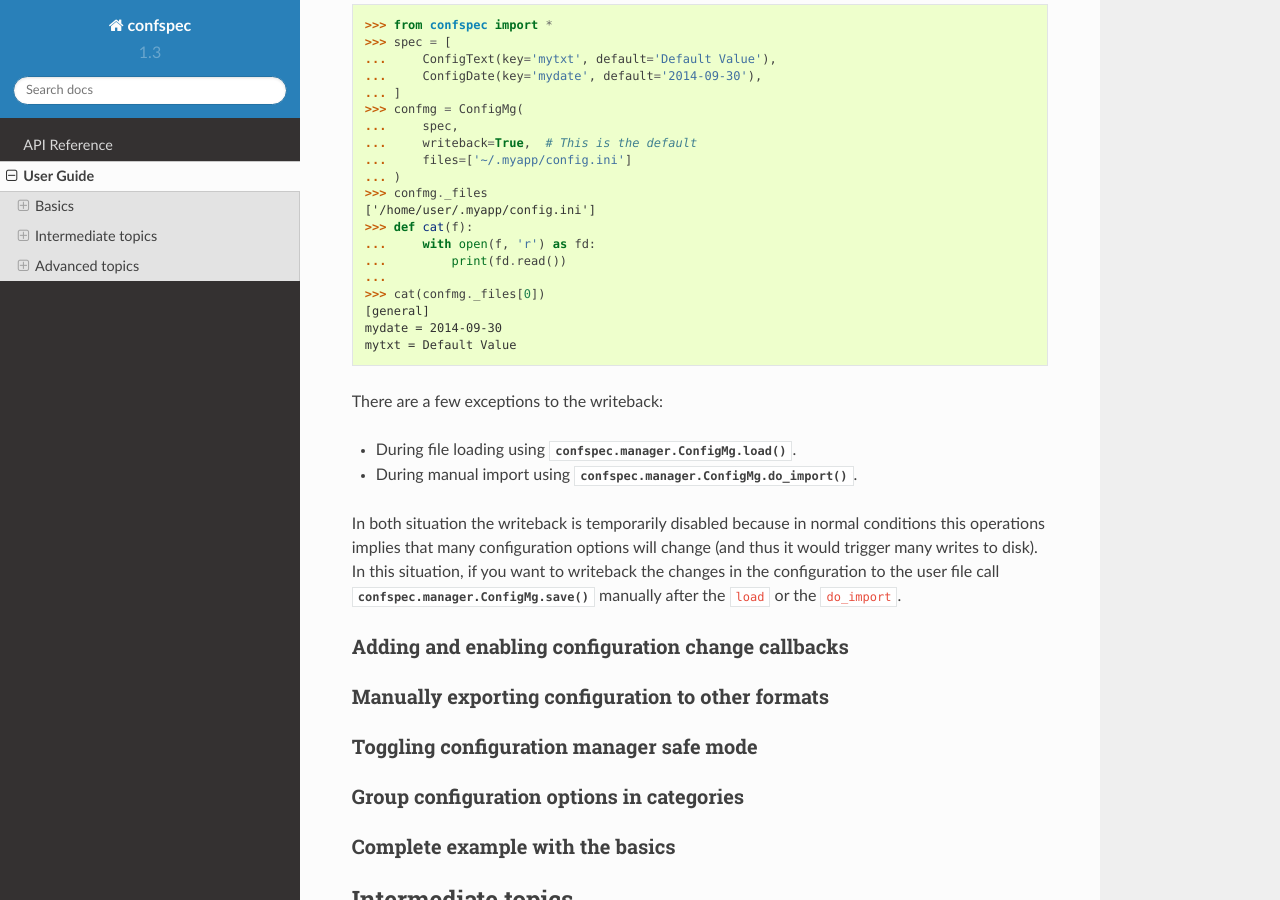
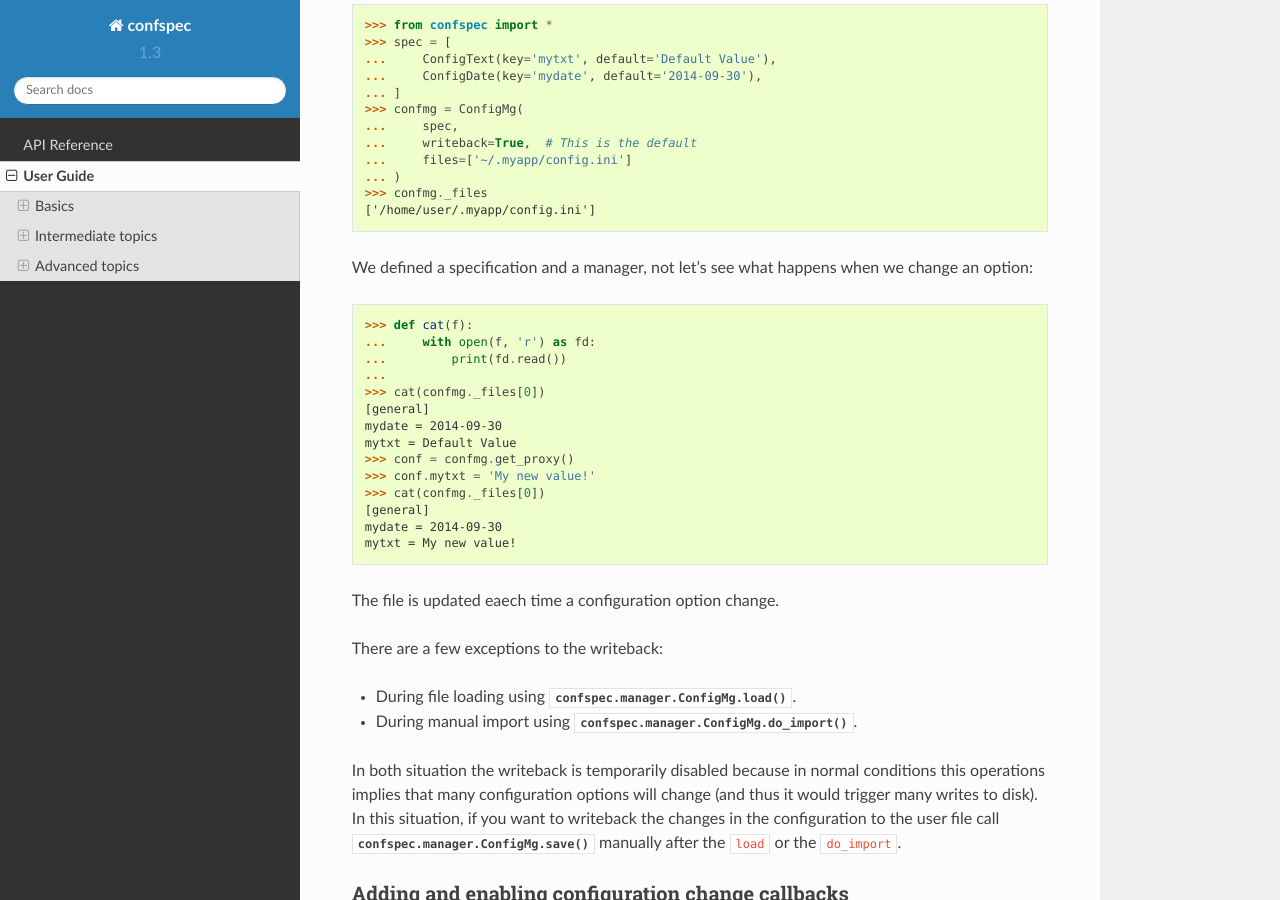
Before and after one commit to carlos-jenkins/confspec, a Sphinx documentation site: the page built from doc/content/user_guide.rst, in a window 1280 px wide and 900 px high, scrolled down 2827 px. Built offline with Sphinx 7.4.7 and the Read the Docs theme 2.0.0, drawn with Linux system fonts in a browser that asks for light colours.

Commit message:
Ups, forgot to format the previous commit.

```diff
--- a/doc/content/user_guide.rst
+++ b/doc/content/user_guide.rst
@@ -133,28 +133,42 @@ keyword in the :class:`confspec.manager.ConfigMg` constructor
 (the default is ``True``) or change it using
 :meth:`confspec.manager.ConfigMg.enable_writeback`.
 
->>> from confspec import *
->>> spec = [
-...     ConfigText(key='mytxt', default='Default Value'),
-...     ConfigDate(key='mydate', default='2014-09-30'),
-... ]
->>> confmg = ConfigMg(
-...     spec,
-...     writeback=True,  # This is the default
-...     files=['~/.myapp/config.ini']
-... )
->>> confmg._files
-['/home/user/.myapp/config.ini']
->>> def cat(f):
-...     with open(f, 'r') as fd:
-...         print(fd.read())
-...
->>> cat(confmg._files[0])
-[general]
-mydate = 2014-09-30
-mytxt = Default Value
+.. code:: pycon
 
+   >>> from confspec import *
+   >>> spec = [
+   ...     ConfigText(key='mytxt', default='Default Value'),
+   ...     ConfigDate(key='mydate', default='2014-09-30'),
+   ... ]
+   >>> confmg = ConfigMg(
+   ...     spec,
+   ...     writeback=True,  # This is the default
+   ...     files=['~/.myapp/config.ini']
+   ... )
+   >>> confmg._files
+   ['/home/user/.myapp/config.ini']
 
+We defined a specification and a manager, not let's see what happens when
+we change an option:
+
+.. code:: pycon
+
+   >>> def cat(f):
+   ...     with open(f, 'r') as fd:
+   ...         print(fd.read())
+   ...
+   >>> cat(confmg._files[0])
+   [general]
+   mydate = 2014-09-30
+   mytxt = Default Value
+   >>> conf = confmg.get_proxy()
+   >>> conf.mytxt = 'My new value!'
+   >>> cat(confmg._files[0])
+   [general]
+   mydate = 2014-09-30
+   mytxt = My new value!
+
+The file is updated eaech time a configuration option change.
 
 There are a few exceptions to the writeback:
 
```
